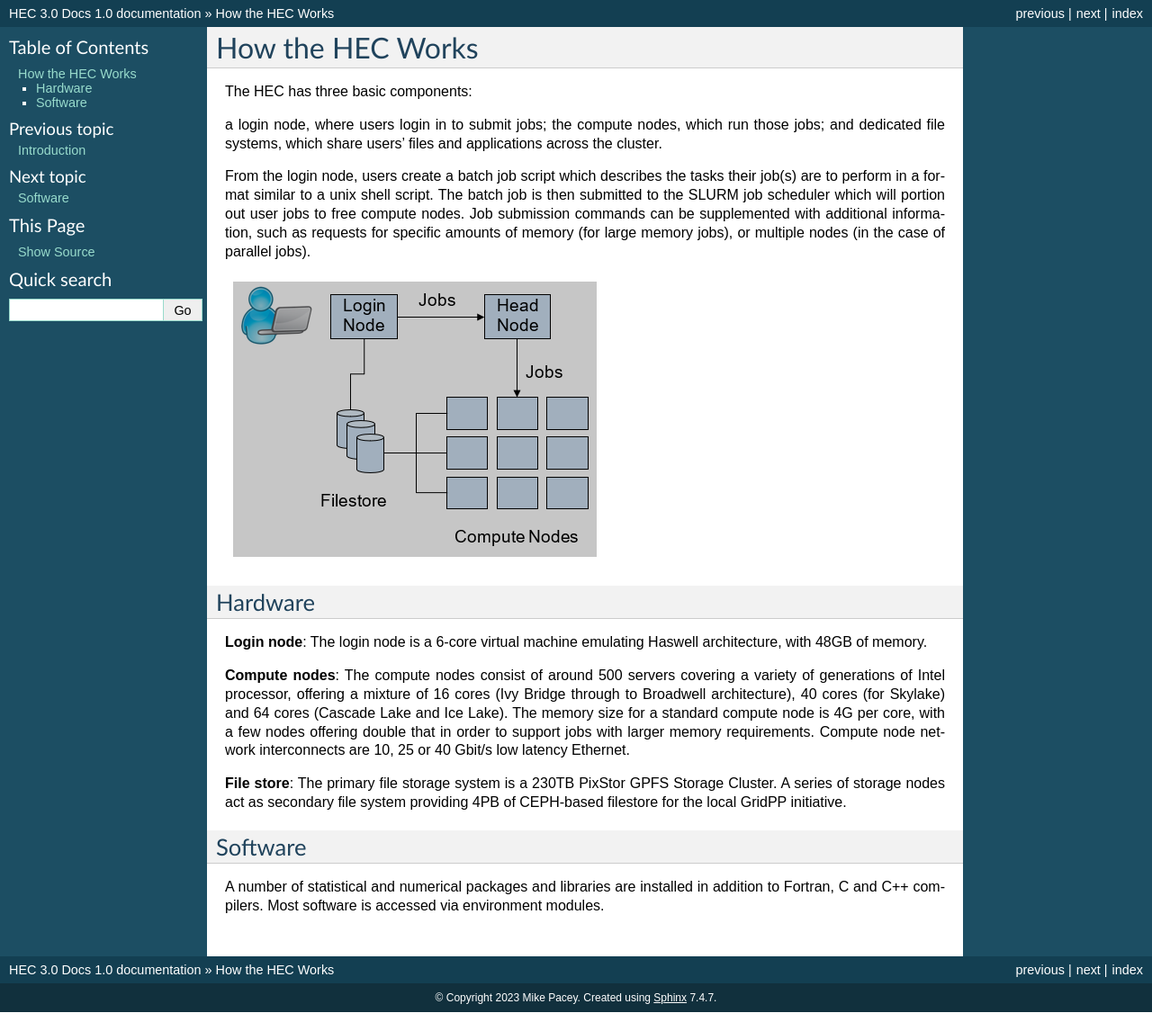
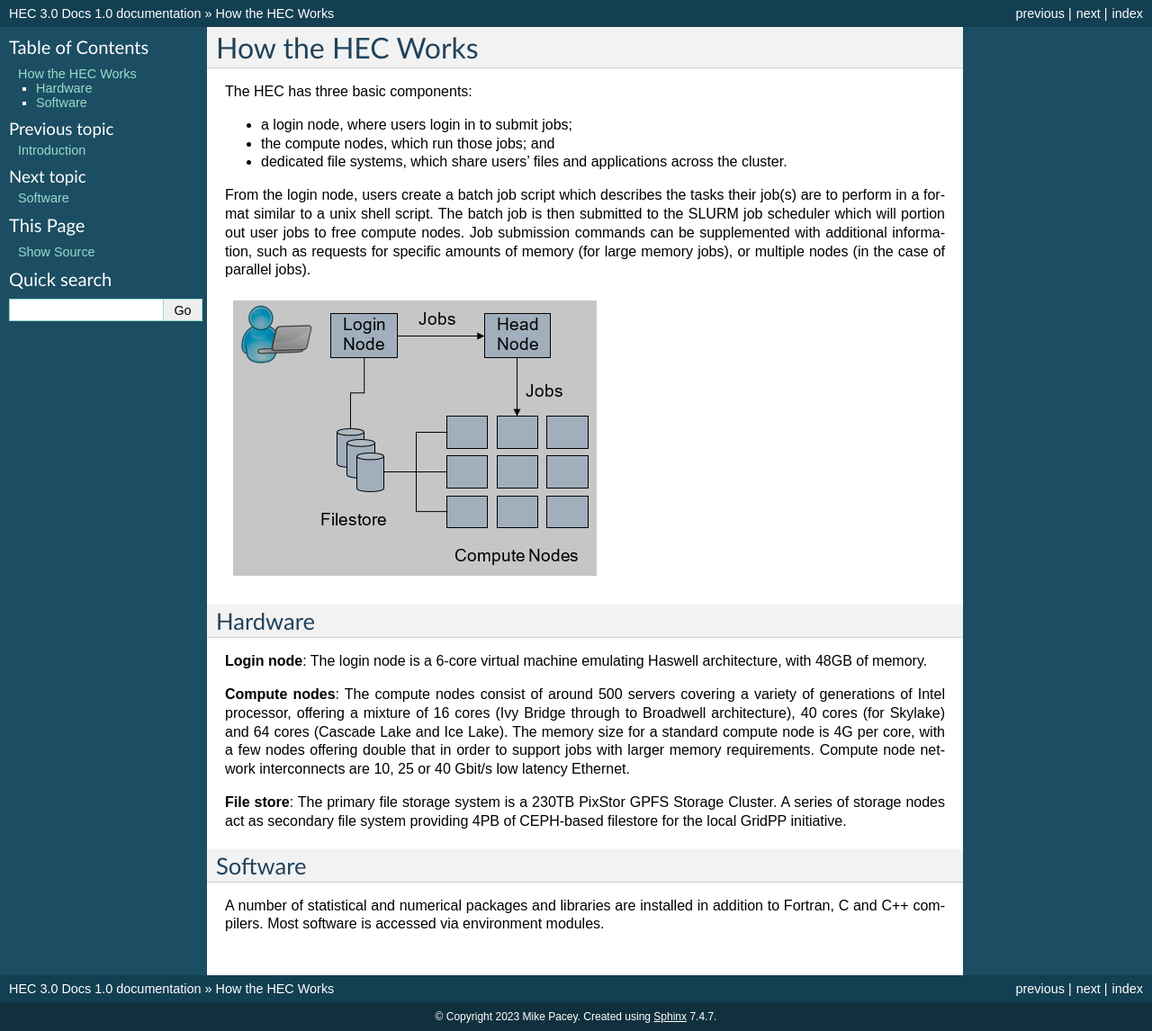
Before and after one commit to MikePacey/Lancaster-HEC, a Sphinx documentation site: the page built from docs/howitworks.rst, in a window 1280 px wide. Shown: the whole page at 90% size. Built offline with Sphinx 7.4.7, drawn with Linux system fonts in a browser that asks for light colours; before the commit the page ends 1125 px from its top, so only the background shows below that.

Commit message:
basic launch page

```diff
--- a/docs/howitworks.rst
+++ b/docs/howitworks.rst
@@ -3,9 +3,12 @@ How the HEC Works
 
 The HEC has three basic components:
 
-a login node, where users login in to submit jobs;
-the compute nodes, which run those jobs; and
-dedicated file systems, which share users' files and applications across the cluster.
+* a login node, where users login in to submit jobs;
+
+* the compute nodes, which run those jobs; and
+
+* dedicated file systems, which share users' files and
+  applications across the cluster.
 
 From the login node, users create a batch job script which
 describes the tasks their job(s) are to perform in a format
```
